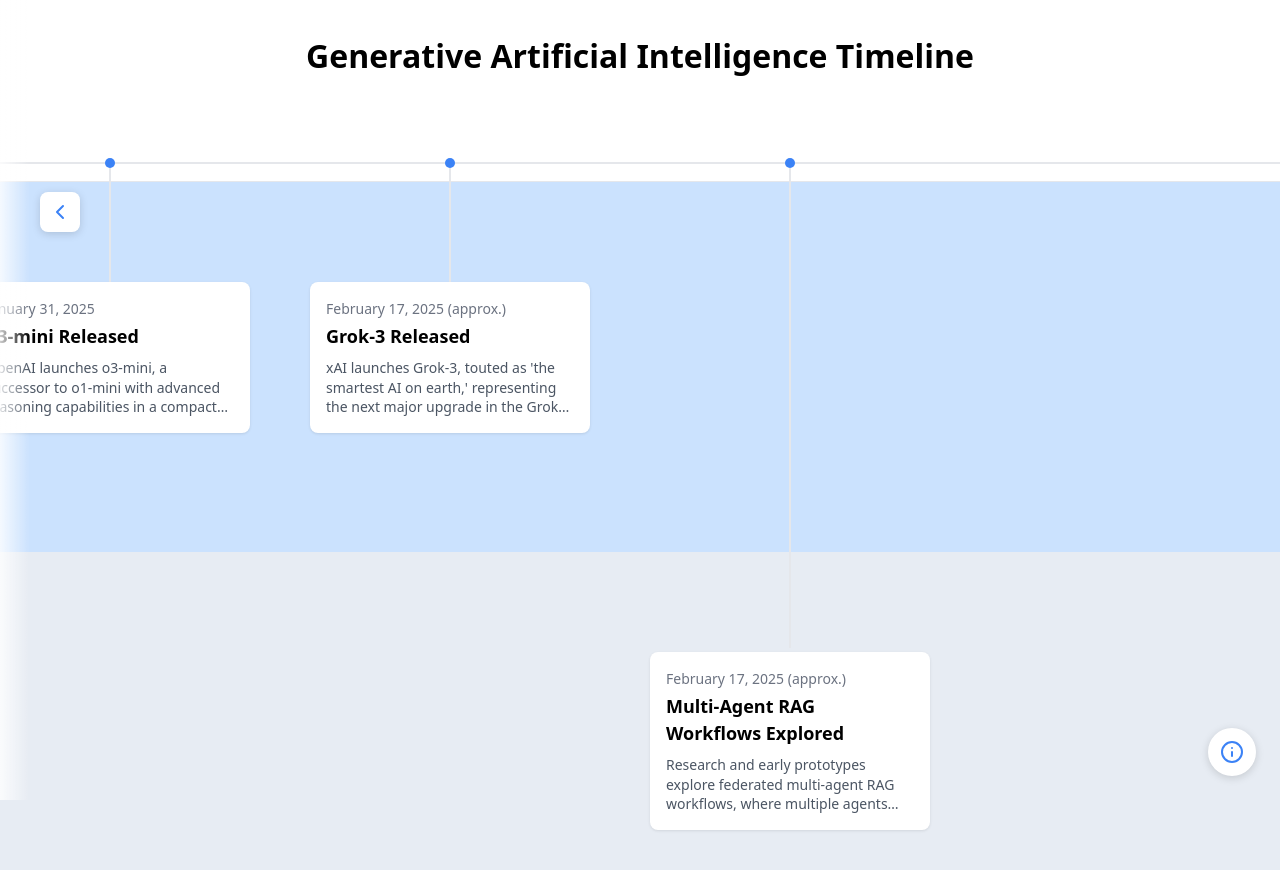
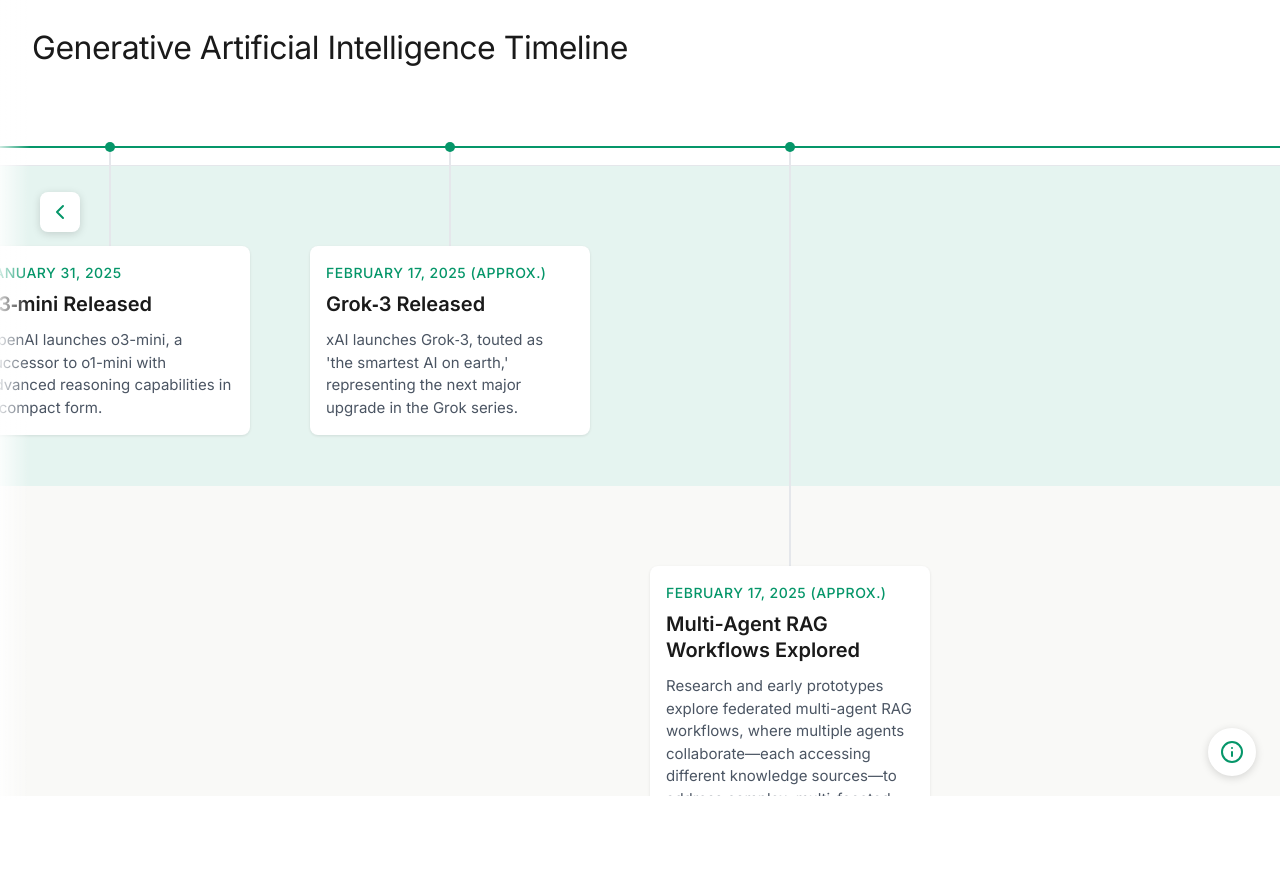
Before and after one commit to generative-ai-timeline/generative-ai-timeline, a plain HTML site: page docs/index.html in a window 1280 px wide. After the commit the page ends 800 px from the top, so only its background shows below. Drawn offline with nearby package versions, Linux system fonts and the light colour scheme.

Commit message:
style: update color scheme to emerald theme
- Change date labels and year markers to emerald-600 (#059669)
- Update timeline center line to emerald-600
- Update dots and interactive buttons to emerald-600
- Change track background to emerald with opacity
- Keep vertical lines as light gray for better visual separation

```diff
--- a/docs/css/styles.css
+++ b/docs/css/styles.css
@@ -1,22 +1,29 @@
+/* Import Google Fonts */
+@import url('https://fonts.googleapis.com/css2?family=Inter:wght@300;400;500;600&display=swap');
+
+/* Base typography */
 body {
     background-color: white;
+    font-family: 'Inter', sans-serif;
 }
 
-/* Simple title styling since we're not overriding Tailwind anymore */
+/* Refined title styling */
 .timeline-title {
     font-size: 2rem;
-    font-weight: bold;
-    text-align: center;
-    margin: 2rem 0;
+    font-weight: 400;
+    letter-spacing: -0.5px;
+    text-align: left;
+    margin: 1.5rem 2rem;
+    color: #1a1a1a;
 }
 
 /* Ensure timeline takes full width and height */
 .timeline-container {
     position: relative;
-    margin: 0 !important; /* Removed top and bottom margins */
+    margin: 0 !important;
     max-width: 100% !important;
     padding: 0 !important;
-    height: 100vh; /* Adjusted height since we removed margins */
+    height: calc(100vh - 100px); /* Account for title margin (3rem total) */
     width: 100vw !important;
     background-color: white;
 }
@@ -101,7 +108,7 @@ body {
     right: 0;
     top: 40px;
     height: 2px;
-    background-color: #e5e7eb;
+    background-color: #059669; /* emerald-600 */
     z-index: 5;
     width: 100%; /* Ensure full width */
 }
@@ -122,9 +129,10 @@ body {
 .year-marker {
     position: absolute;
     transform: translateX(-50%);
-    color: #6b7280;
+    font-weight: 500;
+    color: #059669; /* emerald-600 to match date label */
     font-size: 0.875rem;
-    font-weight: 500;
+    letter-spacing: 0.5px;
 }
 
 /* Event items */
@@ -138,28 +146,28 @@ body {
     position: absolute;
     left: 0;
     right: 0;
-    --track-height: calc((100vh - 60px) * 0.5); /* Define track height as CSS variable */
+    --track-height: calc((100vh - 160px) * 0.5); /* Account for title (100px) and header (60px) */
     height: var(--track-height);
-    z-index: 2; /* Above header */
+    z-index: 2;
 }
 
 #models-timeline {
-    top: 60px; /* Start below header */
-    background-color: rgba(191, 219, 254, 0.8); /* More saturated blue */
+    top: 60px;
+    background-color: rgba(5, 150, 105, 0.1); /* emerald-600 with low opacity */
 }
 
 #concepts-timeline {
-    top: calc(60px + (100vh - 60px) * 0.5); /* Position exactly halfway */
-    background-color: rgba(226, 232, 240, 0.8); /* More distinct gray */
+    top: calc(60px + var(--track-height)); /* Use track height variable */
+    background-color: rgba(248, 248, 246, 0.8);
 }
 
 /* Card positioning */
 .models-item {
-    top: 100px; /* Position in first track */
+    top: 80px; /* Reduced from 100px */
 }
 
 .concepts-item {
-    top: 100px; /* Position in second track (relative to track) */
+    top: 80px; /* Reduced from 100px */
 }
 
 /* Common dot styling */
@@ -167,7 +175,7 @@ body {
     position: absolute;
     width: 10px;
     height: 10px;
-    background-color: #3b82f6;
+    background-color: #059669; /* emerald-600 */
     border-radius: 50%;
     left: 50%;
     transform: translateX(-50%);
@@ -188,7 +196,7 @@ body {
 .timeline-vertical-line {
     position: absolute;
     width: 2px;
-    background-color: #e5e7eb;
+    background-color: #e5e7eb; /* Changed back to gray */
     left: 50%;
     transform: translateX(-50%);
     z-index: 2;
@@ -196,13 +204,13 @@ body {
 
 /* Connect lines to timeline for both tracks */
 #models-timeline .timeline-vertical-line {
-    top: -20px; /* Start from timeline */
-    height: 120px; /* Extend to card */
+    top: -20px;
+    height: 100px; /* Reduced from 120px */
 }
 
 #concepts-timeline .timeline-vertical-line {
-    top: calc(-50vh + 16px); /* Start from timeline */
-    height: calc(50vh + 80px); /* Extend to card */
+    top: calc(-1 * var(--track-height) - 24px); /* Align with dot position */
+    height: calc(var(--track-height) + 104px); /* Height to reach from timeline to card */
 }
 
 /* Card styling */
@@ -220,26 +228,33 @@ body {
 
 /* Card content */
 .date-label {
-    color: #6b7280;
+    color: #059669; /* emerald-600 */
     font-size: 0.875rem;
-    margin-bottom: 4px;
+    font-weight: 500;
+    letter-spacing: 0.5px;
+    margin-bottom: 8px;
+    text-transform: uppercase;
 }
 
 .event-title {
-    font-weight: bold;
-    font-size: 1.125rem;
-    margin-bottom: 8px;
+    font-weight: 600;
+    font-size: 1.25rem;
+    margin-bottom: 12px;
+    line-height: 1.3;
+    color: #1a1a1a;
 }
 
 .description {
     color: #4b5563;
+    font-size: 0.9375rem;
+    line-height: 1.5;
+    font-weight: 400;
+}
+
+.timeline-datetime {
+    color: #6B7280; /* Medium gray color, you can adjust this */
     font-size: 0.875rem;
-    line-height: 1.4;
-    max-height: 4.2em;
-    overflow: hidden;
-    display: -webkit-box;
-    -webkit-line-clamp: 3;
-    -webkit-box-orient: vertical;
+    margin-bottom: 0.5rem;
 }
 
 /* Hover effect */
@@ -270,7 +285,7 @@ body {
     display: flex;
     align-items: center;
     justify-content: center;
-    color: #3b82f6;
+    color: #059669; /* emerald-600 */
     transition: transform 0.2s;
     z-index: 100;
 }
@@ -357,7 +372,7 @@ body {
     display: flex;
     align-items: center;
     justify-content: center;
-    color: #3b82f6;
+    color: #059669; /* emerald-600 */
     transition: transform 0.2s;
     z-index: 100;
 }
```
